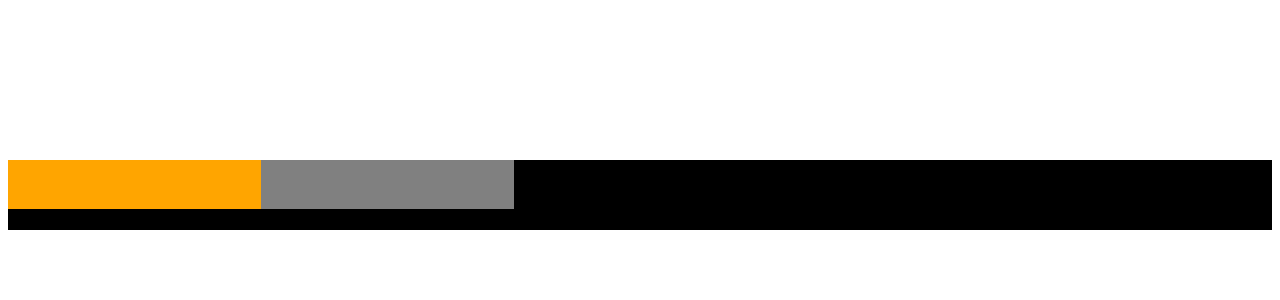
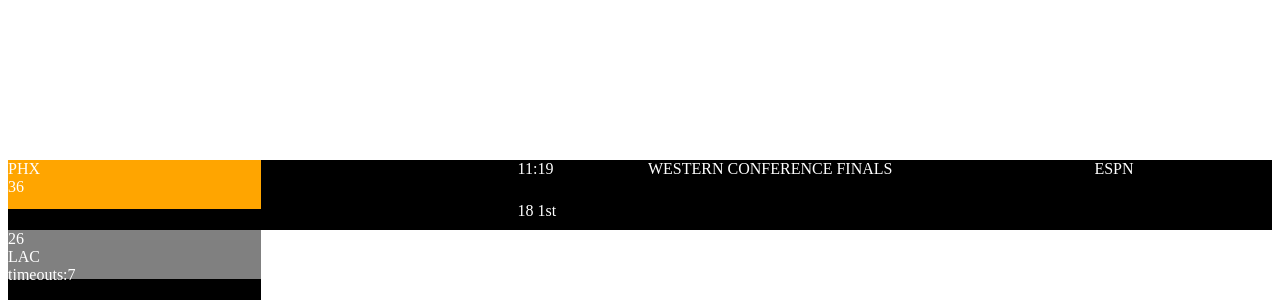
Before and after one commit to TaliSofiMato/scoreboard, a plain HTML site: page index.html in a window 1280 px wide. Shown: the part 528-828 px from the top of the page. Before the commit the page ends 800 px from the top, so only its background shows below. Drawn offline with Linux system fonts and the light colour scheme.

Commit message:
text shows up now

```diff
--- a/style.css
+++ b/style.css
@@ -1,16 +1,21 @@
-.bar div {
-  color: white;
-}
+
 .bar {
   position: relative;
   top: 680px;
   left: 0;
   bottom: 0;
   width: 100%;
-  font-size: 0;
+  /* font-size:  */
   height: 70px;
   background-color: black;
 }
+/* .bar2 div {
+color: pink;
+} */
+
+.bar div {
+    color: white;
+  }
 
 .main-item {
   height: 100%;
```
Also changed, not shown: index.html (+3 -2 lines).
